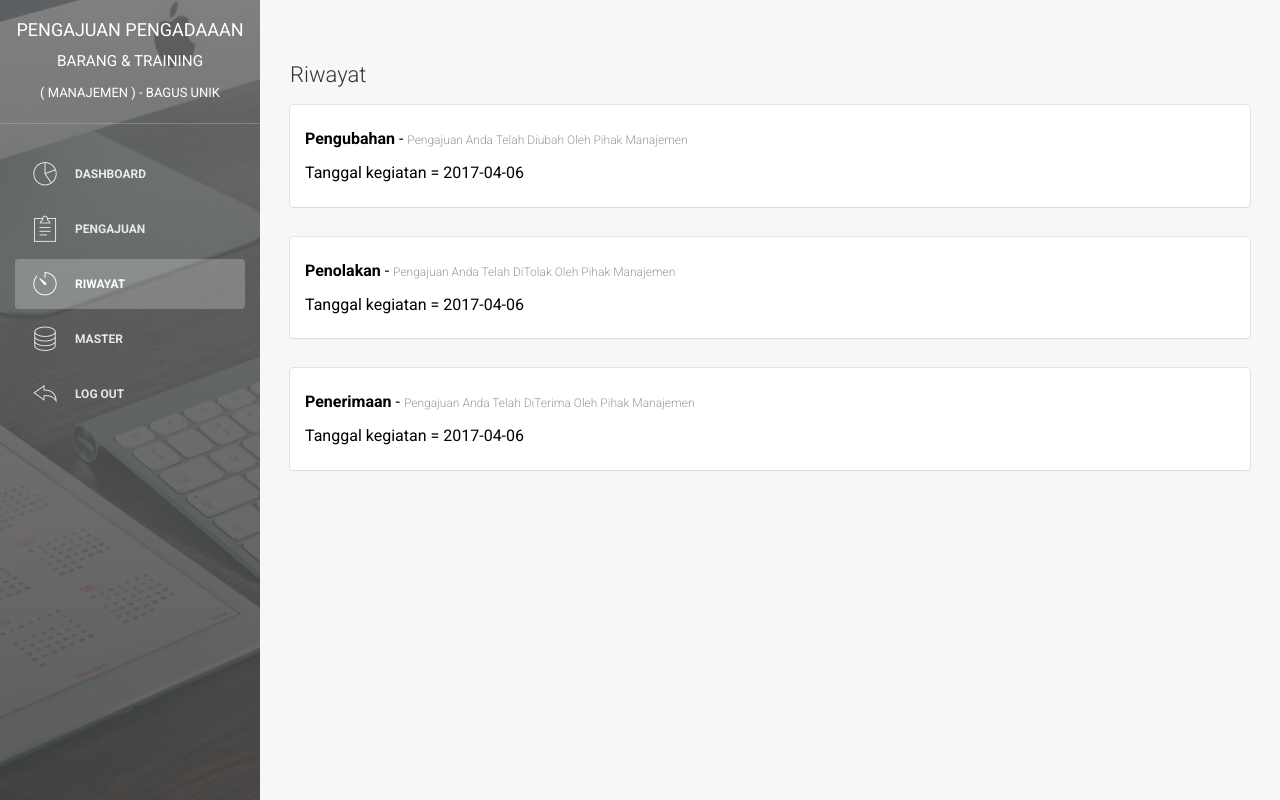
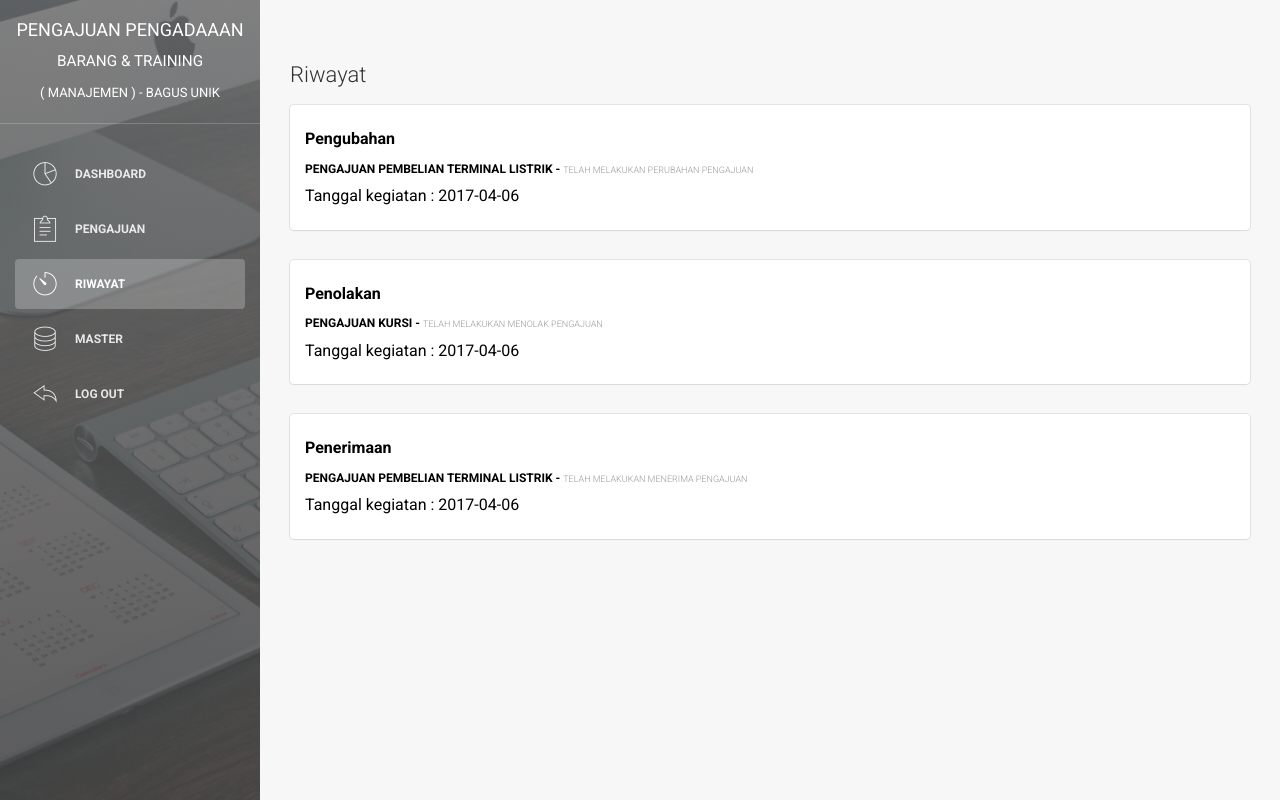
Before and after one commit to SgtBagus/system_pengajuan, a PHP site: page /admin/riwayat in a window 1280 px wide. Run offline with PHP 8.4, Linux system fonts and the light colour scheme; a user stored in the database is signed in; data comes from the database, SQL or seed files in the repository; some libraries are stand-ins or nearby versions.

Commit message:
versi 8.3

```diff
--- a/admin/riwayat.php
+++ b/admin/riwayat.php
@@ -99,9 +99,10 @@ session_start();
                         <h4>Riwayat</h4>
                     </div>
 <?php
-    $query2 = "SELECT a.id_riwayat, a.kegiatan, a.id_pengajuan, a.jenis_riwayat, a.kegiatan3,
-               a.tanggal_kegiatan, b.id_user, a.notifikasi FROM riwayat
-               AS a INNER JOIN pengajuan AS b WHERE a.id_pengajuan = b.id_pengajuan
+    $query2 = "SELECT a.id_riwayat, a.kegiatan, a.id_pengajuan, b.pengajuan,
+               a.jenis_riwayat, a.kegiatan3, a.tanggal_kegiatan, b.id_user,
+               a.notifikasi FROM riwayat AS a INNER JOIN pengajuan AS b
+               WHERE a.id_pengajuan = b.id_pengajuan
                ORDER BY id_riwayat DESC " ;
       $result2 = mysqli_query($con, $query2);
       if(!$result2){
@@ -113,8 +114,8 @@ session_start();
                         echo '<div class="card">';
                             echo '<div class="content">';
                                 echo '<input type="hidden" name="id_pengajuan" value="'.$data2['id_pengajuan'].'">';
-                                echo '<h5><b>'.$data2['jenis_riwayat'].'</b> - <small>'.$data2['kegiatan3'].'</small></h5>';
-                                echo '<h5>Tanggal kegiatan = '.$data2['tanggal_kegiatan'].'</h5>';
+                                echo '<h5><b>'.$data2['jenis_riwayat'].' </b> </h5><h6>'.$data2['pengajuan'].' - <small>'.$data2['kegiatan'].'</small></h6>';
+                                echo '<h5>Tanggal kegiatan : '.$data2['tanggal_kegiatan'].'</h5>';
                             echo '</div>';
                         echo '</div>';
                     echo '</a>';
--- a/admin/system/proses_pengajuan_ditolak.php
+++ b/admin/system/proses_pengajuan_ditolak.php
@@ -15,7 +15,7 @@ $query = "UPDATE pengajuan SET catatan='$catatan', status='selesai', update_peng
   }
 
 
-$query2 = "INSERT INTO riwayat SET kegiatan='Telah Melakukan Menolak Pengajuan', kegiatan2='Pengajuan Ditolak',
+$query2 = "INSERT INTO riwayat SET kegiatan='Telah Melakukan Penolakan Pengajuan', kegiatan2='Pengajuan Ditolak',
           kegiatan3 = 'Pengajuan Anda Telah DiTolak Oleh Pihak Manajemen', jenis_riwayat='Penolakan',
           id_pengajuan='$id_pengajuan', tanggal_kegiatan='$tgl', notifikasi='1'";
   $result2 = mysqli_query($con, $query2);
```
Also changed, not shown: admin/index.php (+4 -4 lines).
